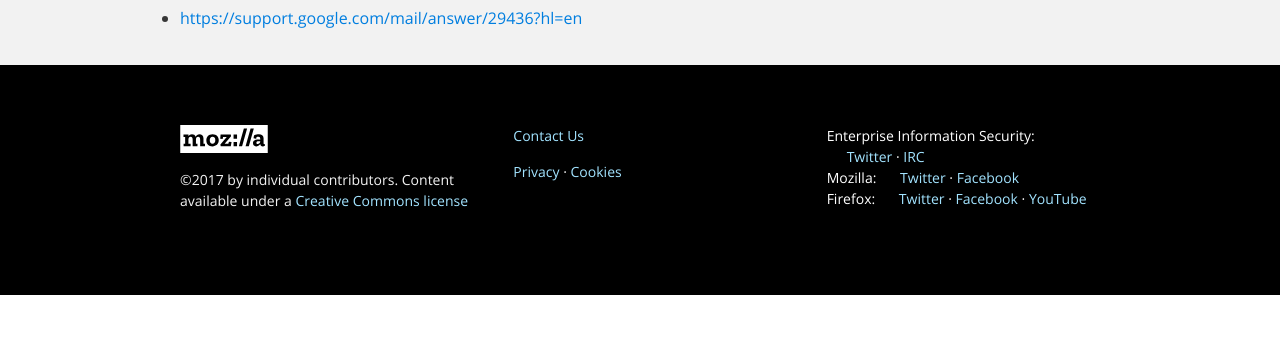
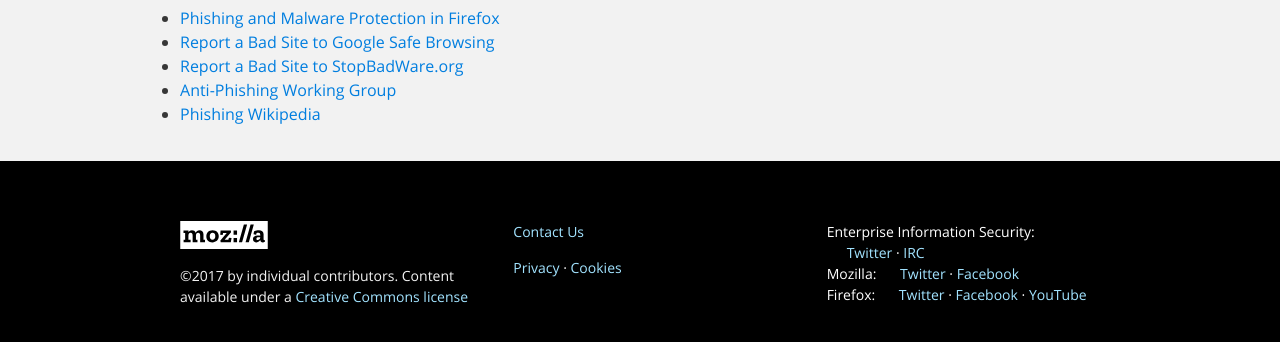
Before and after one commit to mozilla/infosec.mozilla.org, a Jekyll site: the page built from docs/guidelines/phishing.md, in a window 1280 px wide and 900 px high, scrolled down 1487 px, cut to the strip 509-851 px from the top of the window. Built offline with Jekyll 4.4.1, drawn with Linux system fonts in a browser that asks for light colours; the repository's description, which GitHub fills in, is left out; before the commit the page ends 2291 px from its top, so only the background shows below that.

Commit message:
Add References and Additional Reading to Phishing Guidelines

```diff
--- a/docs/guidelines/phishing.md
+++ b/docs/guidelines/phishing.md
@@ -69,4 +69,8 @@ If you observe this or some other behavior that suggests someone is sending you
 
 ## References/Additional Reading
 
-- <https://support.google.com/mail/answer/29436?hl=en>
+- [Phishing and Malware Protection in Firefox](https://support.mozilla.org/en-US/kb/how-does-phishing-and-malware-protection-work)
+- [Report a Bad Site to Google Safe Browsing](https://safebrowsing.google.com/safebrowsing/report_phish/)
+- [Report a Bad Site to StopBadWare.org](https://www.stopbadware.org/report-badware)
+- [Anti-Phishing Working Group](https://www.apwg.org/)
+- [Phishing Wikipedia](https://en.wikipedia.org/wiki/Phishing)
```
